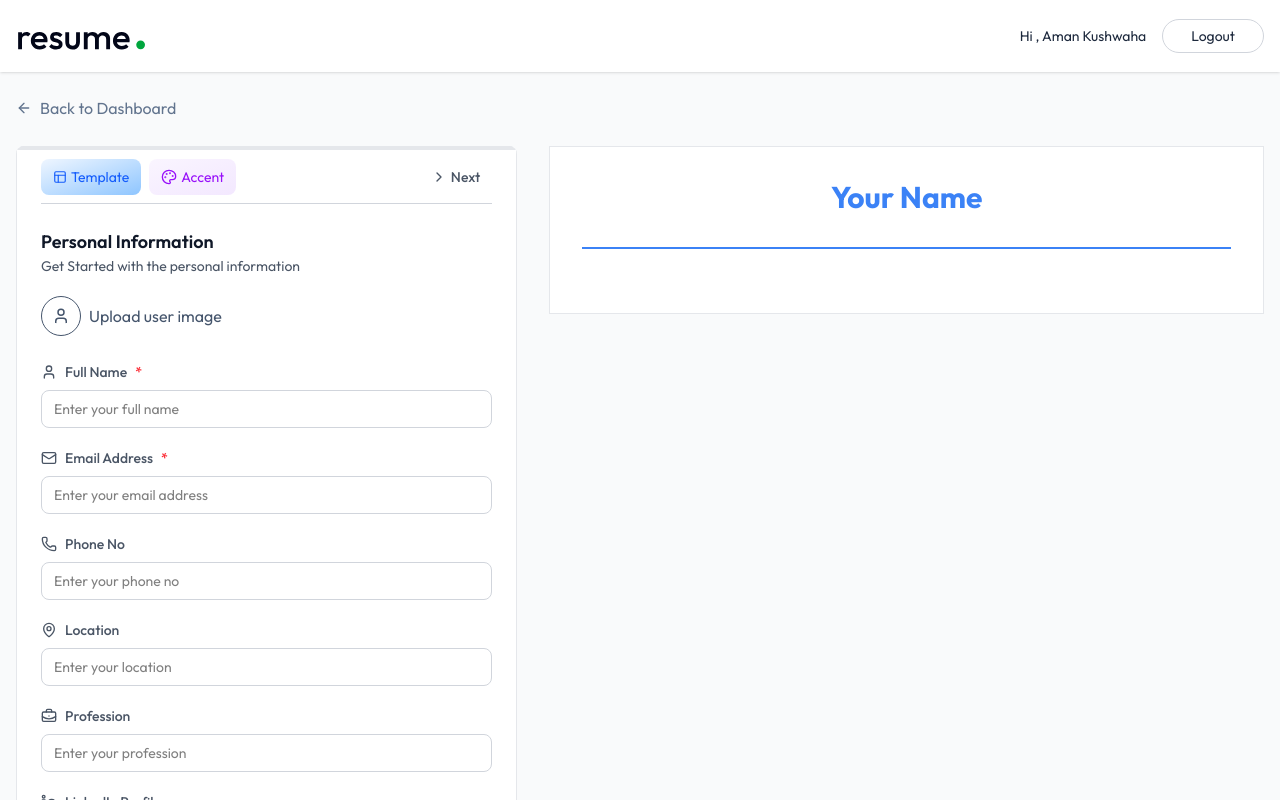
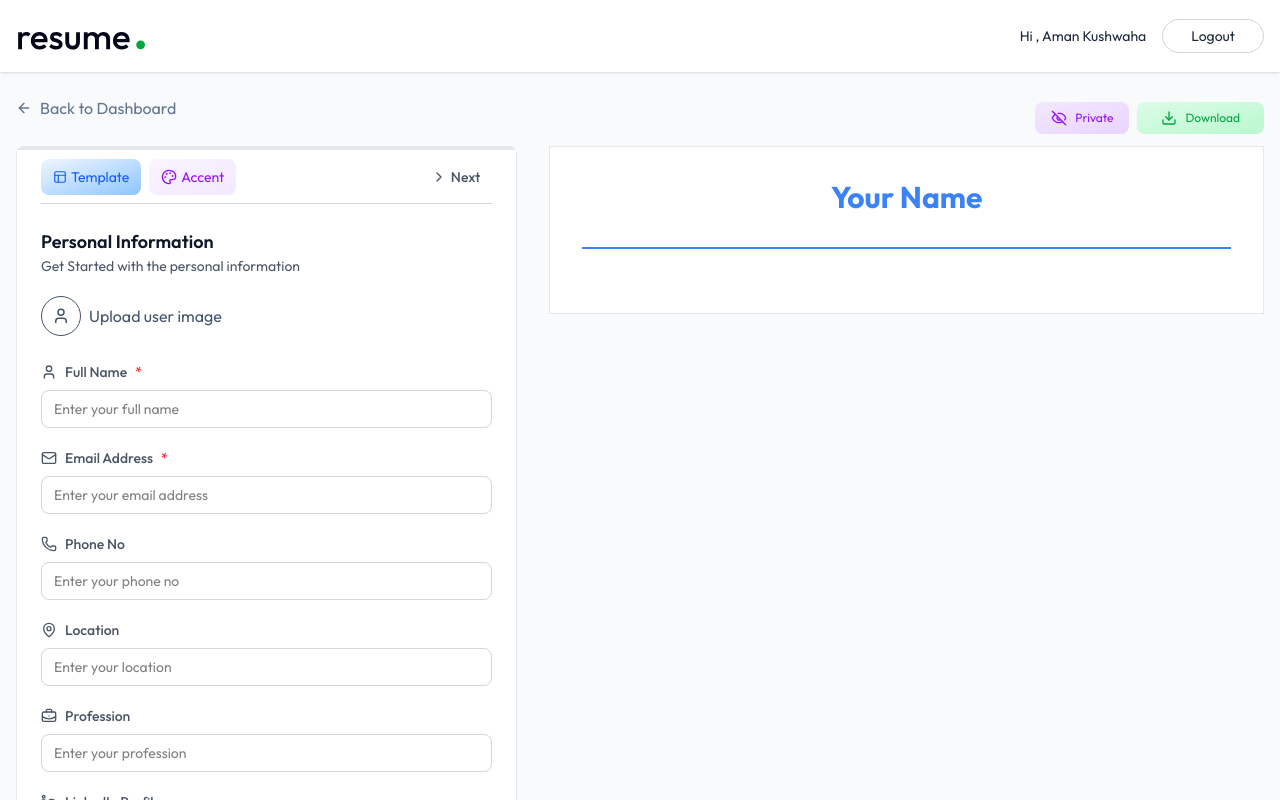
Before and after one commit to amankushwahacodes/resumebuilder, a React (Vite) app in the folder client/: page /app/builder/1 in a window 1280 px wide. Shown: the top 800 px of the page. Built offline with nearby package versions, Linux system fonts and the light colour scheme.

Commit message:
Share and download feature

```diff
--- a/client/src/pages/ResumeBuilder.jsx
+++ b/client/src/pages/ResumeBuilder.jsx
@@ -6,9 +6,13 @@
   Briefcase,
   ChevronLeft,
   ChevronRight,
+  DownloadIcon,
+  EyeIcon,
+  EyeOffIcon,
   FileText,
   FolderIcon,
   GraduationCap,
+  Share2Icon,
   Sparkles,
   User,
 } from "lucide-react";
@@ -30,7 +34,7 @@
     personal_info: {},
     professional_summary: "",
     experience: [],
-    education : [],
+    education: [],
     project: [],
     skills: [],
     template: "classic",
@@ -64,6 +68,27 @@
   useEffect(() => {
     loadExistingResume();
   }, []);
+
+function changeResumeVisibility(){
+  setResumeData({...resumeData , public : !resumeData.public})
+}
+
+function handleShare (){
+  const frontendUrl = window.location.href.split('/app/')[0];
+  const resumeUrl = frontendUrl + '/view/' + resumeId;
+
+  if(navigator.share){
+    navigator.share({url : resumeUrl , text : 'My Resume',})
+  }
+  else {
+    alert("Share not supported on this browser.")
+  }
+}
+
+function downloadResume(){
+  window.print();
+}
+
   return (
     <div>
       <div className="max-w-7xl mx-auto px-4 py-6">
@@ -231,7 +256,24 @@
 
           {/* Right panel preview */}
           <div className="lg:col-span-7 max-lg:mt-6">
-            <div>{/* buttons */}</div>
+            <div className="relative w-full">
+              <div className="absolute bottom-3 left-0 right-0 flex items-center justify-end gap-2">
+                {resumeData.public && (
+                  <button onClick={handleShare} className="flex items-center p-2 px-4 gap-2 text-xs bg-gradient-to-br from-blue-100 to-blue-200 text-blue-600 rounded-lg ring-blue-300 hover:ring transition-colors">
+                    <Share2Icon  className="size-4"/>
+                  </button>
+                )}
+
+                <button onClick={changeResumeVisibility} className="flex items-center p-2 px-4 gap-2 text-xs bg-linear-to-br from-purple-100 to-purple-200 text-purple-600 ring-purple-300 rounded-lg hover:ring transition-colors">
+                  {resumeData.public ? <EyeIcon className="size-4" /> : <EyeOffIcon className="size-4" />}
+                  {resumeData.public ? 'Public' : 'Private'}
+                </button>
+
+                <button onClick={downloadResume} className="flex items-center gap-2 px-6 py-2 text-xs bg-linear-to-br from-green-100 to-green-200 text-green-600 rounded-lg ring-green-300 hover:ring transition-colors">
+                  <DownloadIcon className="size-4" /> Download
+                </button>
+              </div>
+            </div>
 
             {/* resume preview  */}
             <ResumePreview
```
